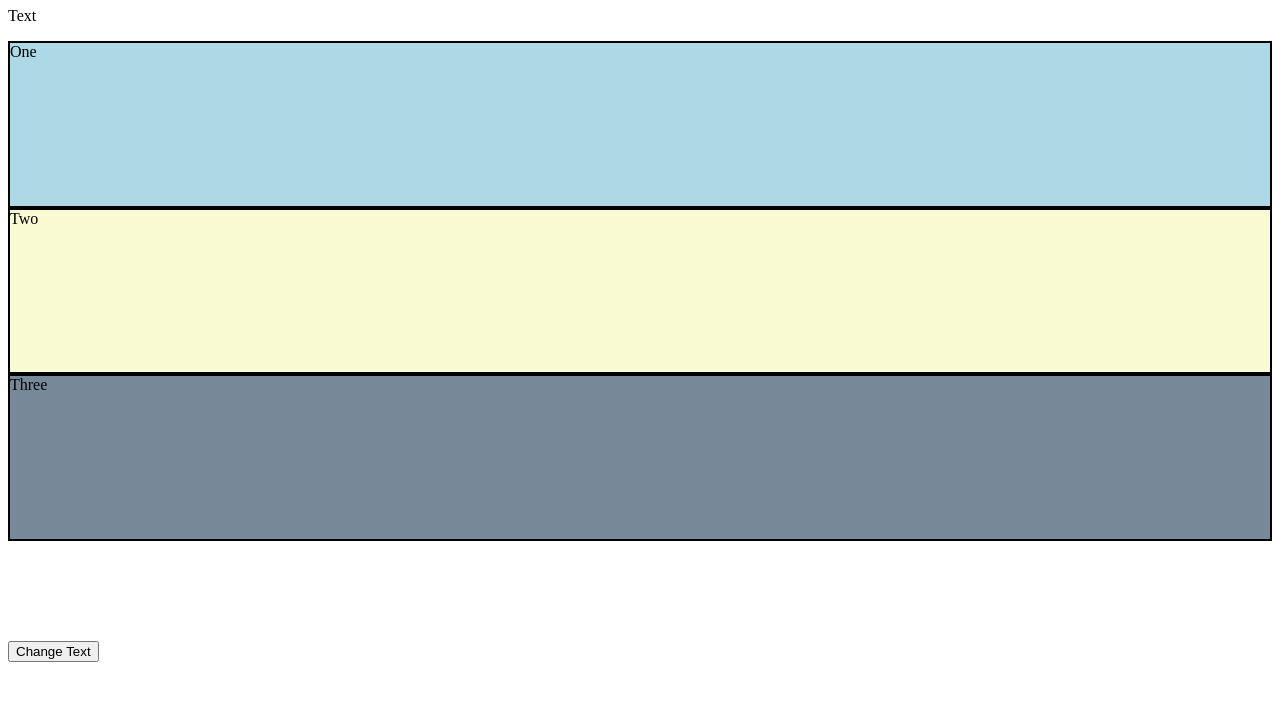
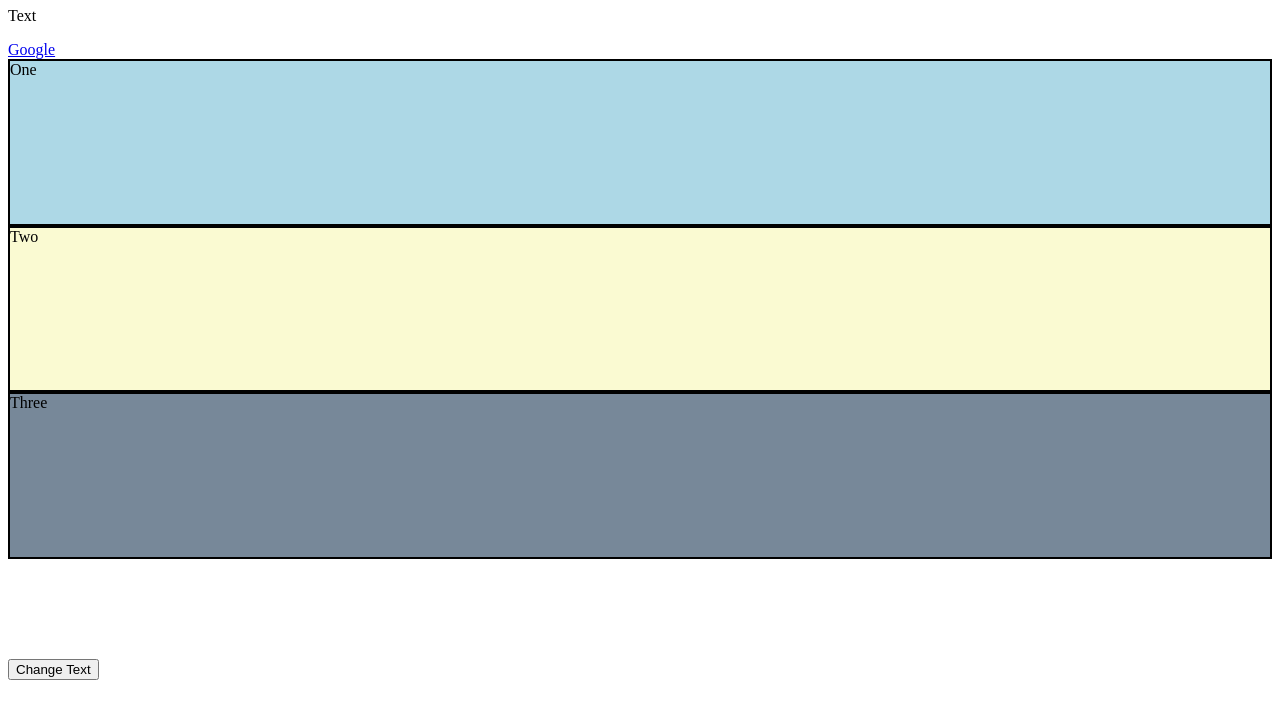
Before and after one commit to bathelix/jsScratch, a plain HTML site: page index.html in a window 1280 px wide. Shown: the part 73-800 px from the top of the page. Drawn offline with Linux system fonts and the light colour scheme.

Commit message:
changed attribute

```diff
--- a/index.html
+++ b/index.html
@@ -12,6 +12,8 @@
 
     <p id='p1'>Text</p>
 
+    <a href="www.google.com">Google</a>
+
     <div class="container">
         <div class="one">One</div>
         <div class="two">Two</div>
--- a/script.js
+++ b/script.js
@@ -159,3 +159,14 @@
 // }
 
 // flash();
+
+
+// var change = document.querySelector('h1');
+
+// change.textContent = "Jack Rulz!"
+
+//***************************************************** */
+
+var logo = document.querySelector('a');
+
+logo.setAttribute('src',"https://www.nationalgeographic.com/content/dam/animals/thumbs/rights-exempt/mammals/d/domestic-dog_thumb.jpg");
--- a/style.css
+++ b/style.css
@@ -29,3 +29,7 @@
 button {
     margin-top: 100px;
 }
+
+.a {
+    margin-bottom: 25px;
+}
```
